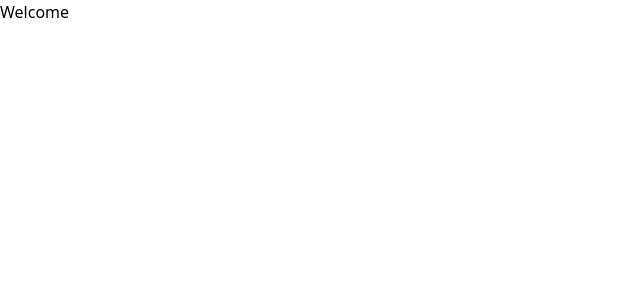
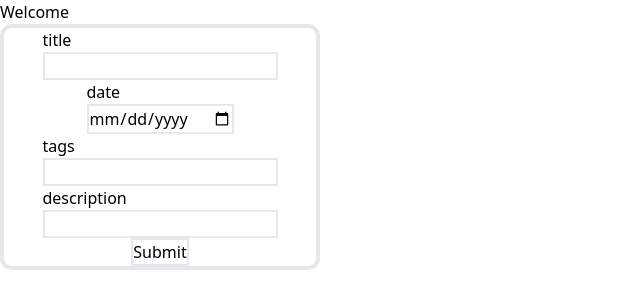
Before and after one commit to isaacmayard/sdi-blended-capstone, a React (Vite) app in the folder front-end/: page / in a window 1280 px wide. Shown: the top 308 px of the page, without its empty margins (0-640 px from the left). Built offline with nearby package versions, Linux system fonts and the light colour scheme.

Commit message:
feat: added form boilerplate

```diff
--- /dev/null
+++ b/front-end/src/components/MslForm.jsx
@@ -0,0 +1,38 @@
+/* eslint-disable no-nested-ternary */
+import React from 'react';
+import { useForm } from 'react-hook-form';
+
+export default function MslForm({ items }) {
+  const {
+    register,
+    handleSubmit,
+    watch,
+    formState: { errors },
+  } = useForm();
+
+  const onSubmit = (data) => console.log(data);
+
+  return (
+    <form className='tw-flex tw-max-w-xs tw-flex-col tw-items-center tw-rounded-xl tw-border-4 tw-bg-white dark:tw-bg-slate-800'>
+      {items?.map((item) =>
+        Object.keys(item).map(
+          (key) =>
+            key === 'id' || (
+              <div key={`${item.id}.${key}`} className='tw-flex tw-flex-col'>
+                <label>{key}</label>
+                <input
+                  type={
+                    key === 'email' ? 'text' : key === 'date' ? 'date' : 'text'
+                  }
+                  className='tw-border-2'
+                />
+              </div>
+            ),
+        ),
+      )}
+      <button className='tw-rounded-sm tw-border-2' type='submit'>
+        Submit
+      </button>
+    </form>
+  );
+}
--- a/front-end/src/pages/Home.jsx
+++ b/front-end/src/pages/Home.jsx
@@ -2,10 +2,26 @@ import { useQuery } from '@tanstack/react-query';
 import axios from 'axios';
 import React from 'react';
 
+import MslForm from '../components/MslForm';
 import { useSome } from '../utilities/MainContextProvider';
 
 export default function Home() {
   const { currentUser } = useSome();
 
-  return <h1>Welcome{currentUser.username}</h1>;
+  const testMsl = [
+    {
+      id: 1,
+      title: 'test1',
+      date: Date.now(),
+      tags: 'testTag',
+      description: 'test Description',
+    },
+  ];
+
+  return (
+    <>
+      <h1>Welcome{currentUser.username}</h1>
+      <MslForm items={testMsl} />
+    </>
+  );
 }
```
Also changed, not shown: front-end/.eslintrc.json.
